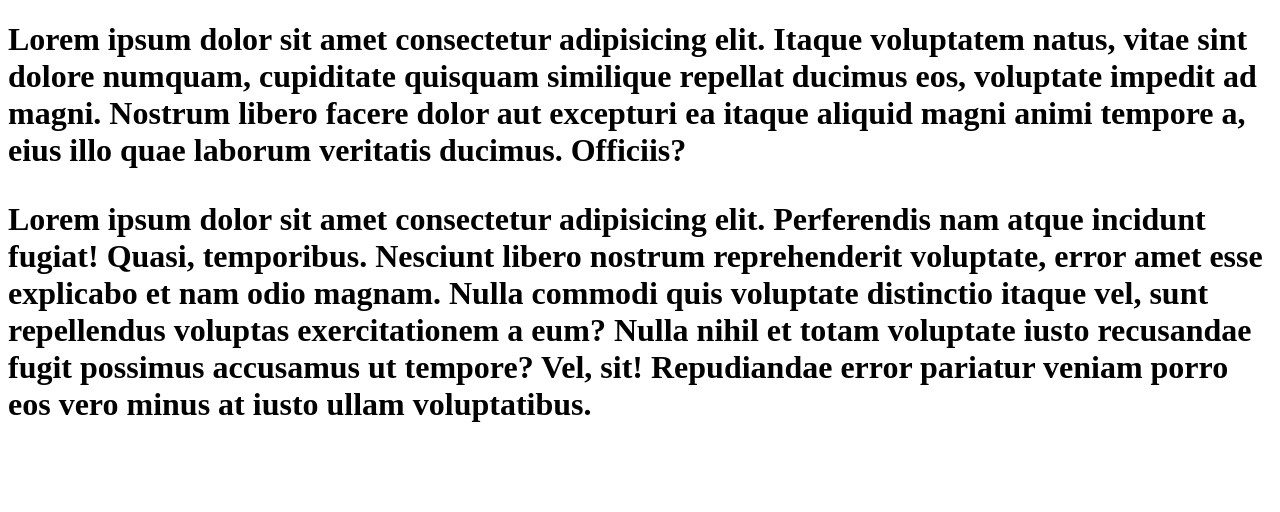
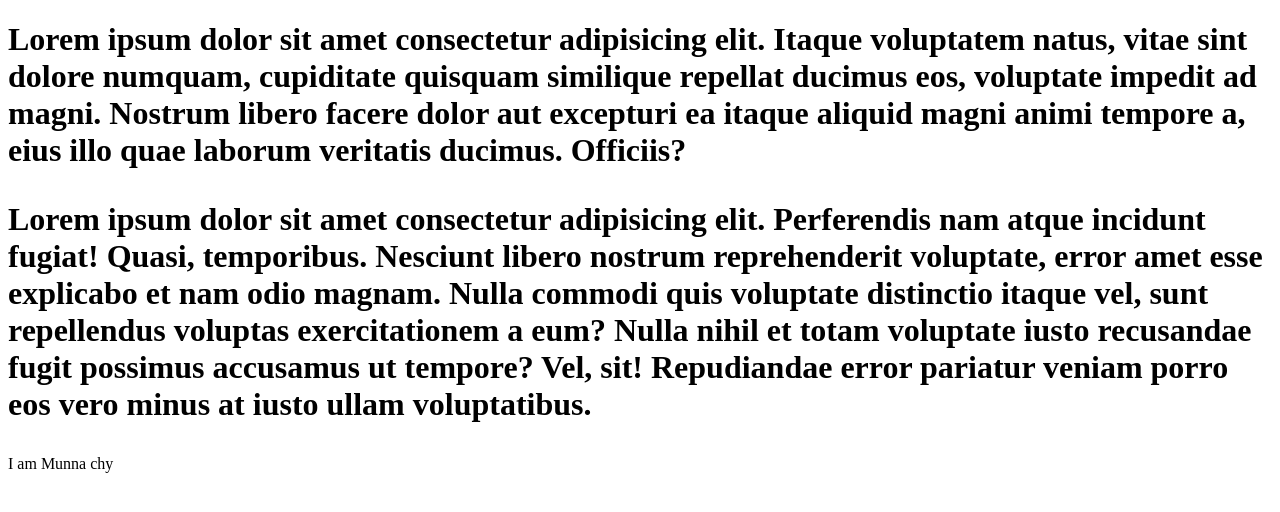
Before and after one commit to motlubmunna/my-first-repo, a plain HTML site: page index.html in a window 1280 px wide. Drawn offline with Linux system fonts and the light colour scheme.

Commit message:
amr nam add korsi yaa!

```diff
--- a/index.html
+++ b/index.html
@@ -8,6 +8,7 @@
     <h1>Lorem ipsum dolor sit amet consectetur adipisicing elit. Itaque voluptatem natus, vitae sint dolore numquam, cupiditate quisquam similique repellat ducimus eos, voluptate impedit ad magni. Nostrum libero facere dolor aut excepturi ea itaque aliquid magni animi tempore a, eius illo quae laborum veritatis ducimus. Officiis?
         <p>Lorem ipsum dolor sit amet consectetur adipisicing elit. Perferendis nam atque incidunt fugiat! Quasi, temporibus. Nesciunt libero nostrum reprehenderit voluptate, error amet esse explicabo et nam odio magnam. Nulla commodi quis voluptate distinctio itaque vel, sunt repellendus voluptas exercitationem a eum? Nulla nihil et totam voluptate iusto recusandae fugit possimus accusamus ut tempore? Vel, sit! Repudiandae error pariatur veniam porro eos vero minus at iusto ullam voluptatibus.</p>
     </h1>
+    <p>I am Munna chy</p>
 </head>
 <body>
 
```
